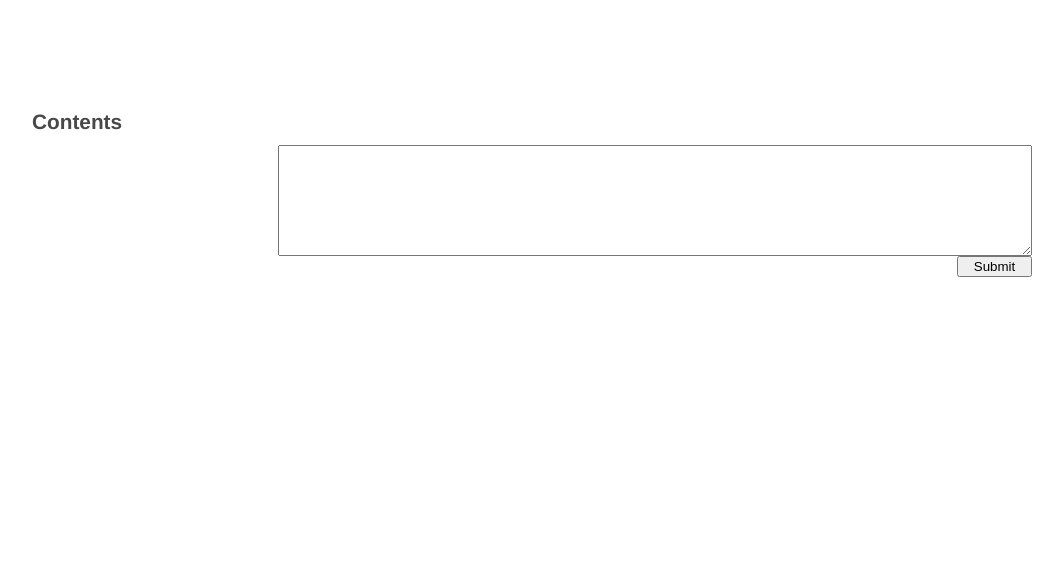
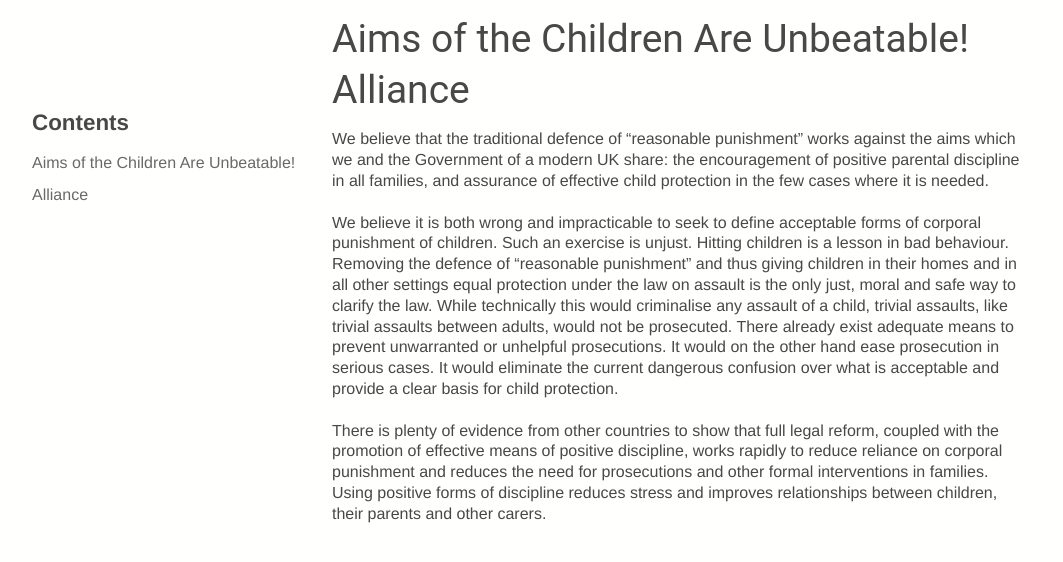
Before and after one commit to finnhodgkin/pretty-text-and-contents-template, a plain HTML site: page index.html in a window 1280 px wide. Shown: the whole page, without its empty margins (108-1171 px from the left). Drawn offline with nearby package versions, Linux system fonts and the light colour scheme; a web font is replaced by a local one.

Commit message:
initial changes to homepage

```diff
--- a/index.html
+++ b/index.html
@@ -1,44 +1,38 @@
 <!doctype html>
-
 <html lang="en">
 <head>
   <meta charset="utf-8">
+  <title>The Children Are Unbeatable Alliance | About Us</title>
 
-  <title>Finn Hodgkin</title>
-  <meta name="description" content="Finn Hodgkin">
+  <meta name="description" content="The Children Are Unbeatable! Alliance campaigns in the UK for the abolition of all forms of physical punishment and for the promotion of positive discipline.">
   <meta name="author" content="Finn Hodgkin">
 
-
   <link rel="stylesheet" href="style.css">
-
-  <script src="https://ajax.googleapis.com/ajax/libs/jquery/3.1.1/jquery.min.js">
-  </script>
-
+  <link href="https://fonts.googleapis.com/css?family=Patua+One" rel="stylesheet">
   <!--[if lt IE 9]>
     <script src="https://cdnjs.cloudflare.com/ajax/libs/html5shiv/3.7.3/html5shiv.js"></script>
   <![endif]-->
-
 </head>
 <body>
-
-  <div id="wrap">
-    <div id="side">
+  <section>
+    <aside>
       <!--scripted contents go here-->
       <div id="tableOfContents">
           <h3>Contents</h3>
       </div>
-    </div>
-    <div id="content">
+    </aside>
+    <article>
+      <header>
+        <h1>Aims of the Children Are Unbeatable! Alliance</h1>
+        <p>We believe that the traditional defence of “reasonable punishment” works against the aims which we and the Government of a modern UK share: the encouragement of positive parental discipline in all families, and assurance of effective child protection in the few cases where it is needed.</p>
+      </header>
+      <section>
+        <p>We believe it is both wrong and impracticable to seek to define acceptable forms of corporal punishment of children. Such an exercise is unjust. Hitting children is a lesson in bad behaviour. Removing the defence of “reasonable punishment” and thus giving children in their homes and in all other settings equal protection under the law on assault is the only just, moral and safe way to clarify the law. While technically this would criminalise any assault of a child, trivial assaults, like trivial assaults between adults, would not be prosecuted. There already exist adequate means to prevent unwarranted or unhelpful prosecutions. It would on the other hand ease prosecution in serious cases. It would eliminate the current dangerous confusion over what is acceptable and provide a clear basis for child protection.</p>
 
-
-    </div>
-    <form method="post">
-        <textarea rows="7" class="text"></textarea>
-        <input type="button" value="Submit" id="button"/>
-    </form>
-  </div>
-
-
+        <p>There is plenty of evidence from other countries to show that full legal reform, coupled with the promotion of effective means of positive discipline, works rapidly to reduce reliance on corporal punishment and reduces the need for prosecutions and other formal interventions in families. Using positive forms of discipline reduces stress and improves relationships between children, their parents and other carers.</p>
+      </section>
+    </article>
+  </section>
   <script src="script.js"></script>
 </body>
 </html>
--- a/script.js
+++ b/script.js
@@ -1,18 +1,27 @@
+document.addEventListener("DOMContentLoaded", function () {
+  buildContents("tableOfContents");
+});
+
 function applyAnchor(tag) {
     tag = document.getElementsByTagName(tag);
-    let anchorName = "", tHTML = "";
-    for(let i = 0; i < tag.length; i++){
-      if(!tag[i].innerHTML.includes('class="anchor"')){
-        anchorName = tag[i].innerHTML.replace(/ /g, "-");
-        tag[i].innerHTML = "<div id='" + anchorName + "' class='anchor'></div>\n" + tag[i].innerHTML;
-      }
+    var anchorName = "", tHTML = "";
+    for(var i = 0; i < tag.length; i++){
+      anchorName = tag[i].innerHTML.replace(/ /g, "-");
+      tag[i].innerHTML = "<div id='" + anchorName + "' class='anchor'></div>\n" + tag[i].innerHTML;
     }
 }
 
+function buildContents(element) {
+    applyAnchor("h1");
+    applyAnchor("h2");
+
+    document.getElementById(element).innerHTML = document.getElementById(element).innerHTML + buildList(document.getElementsByClassName('anchor'));
+}
+
 function buildList(list){
-  let prev = null, ulP = "<ul>\n", ulA = "</ul>\n", liP = "<li>", liA = "</li>\n",
+  var prev = null, ulP = "<ul>\n", ulA = "</ul>\n", liP = "<li>", liA = "</li>\n",
       one = "  ", two = "    ", a = null, contents = [];
-  for(let i = 0; i < list.length; i++){
+  for(i = 0; i < list.length; i++){
     a = "<a href='#" + list[i].id + "'>" + list[i].id.replace(/-/g, " ") + "</a>"; //Define link
     if(!i){//IF FIRST ELEMENT
       a = "<a href='#'>" + list[i].id.replace(/-/g, " ") + "</a>";
@@ -58,38 +67,9 @@
     }
   }
 
-  if(prev = "h2"){ //Add closing tags
-    contents.push([one,ulA,ulA].join(""))
-  }else{ contents.push([ulA].join("")) }
+  if (prev === "h2") { //Add closing tags
+    contents.push([one,ulA,ulA].join(""));
+  }else{ contents.push([ulA].join("")); }
 
   return contents.join("");
 }
-
-function buildContents(element) {
-    applyAnchor("h1");
-    applyAnchor("h2");
-
-    document.getElementById(element).innerHTML = "<h3>Contents</h3>\n" + buildList(document.getElementsByClassName('anchor'));
-}
-
-function formatter (text) {
-    let txt = text.split("\n");
-    txt = txt.map(e => {
-      if(e[0] === "#" && e[1] === "#") return `<h2>${e.substr(2)}</h2>`
-      else if(e[0] === "#") return `<h1>${e.substr(1)}</h1>`
-      else return `<p>${e}</p>`
-    });
-    return txt.join('\n')
-}
-
-document.getElementById('button').addEventListener('click', e => {
-  const textEl = document.querySelector('.text');
-  document.getElementById('content').innerHTML += formatter(textEl.value);
-  textEl.value = "";
-  buildContents('tableOfContents')
-});
-
-
-document.addEventListener('DOMContentLoaded', () => {
-  buildContents('tableOfContents');
-});
--- a/style.css
+++ b/style.css
@@ -25,30 +25,33 @@
 }
 
 body{
-  font-family: "Helvetica", Sans-Serif;
+  font-family: "Helvetica Neue", Helvetica,Roboto,Arial,sans-serif;
   color: rgb(72, 72, 72);
+  background-color: #fffffe;
 }
 
 h1{
-  font-size: 260%;
-  font-weight: 700;
+  font-family: 'Patua One', Roboto, sans-serif;
+  font-size: 39px;
+  font-weight: 400;
   margin-bottom: 14px;
   margin-top: 14px;
   text-rendering: optimizeLegibility;
 }
 h2{
-  font-size: 200%;
+  font-size: 160%;
   font-weight: 700;
   margin-bottom: 14px;
   margin-top: 28px;
   text-rendering: optimizeLegibility;
 }
 h3{
-  font-size: 130%;
+  font-size: 140%;
   font-weight: 600;
   margin-top: 108px;
   margin-bottom: 10px;
 }
+
 p{
   margin-bottom: 20.8px;
 }
@@ -80,34 +83,28 @@
   color: rgb(177,85,85);
 }
 
-#wrap{
+section{
   width: 100%;
   max-width: 1000px;
   margin: 0 auto;
 }
-#content, .text{
-  width: calc(97.5% - 250px);
+article {
+  width: 70%;
   float: right;
-  padding-right: 2.5%;
 }
-#side{
-  width: 250px;
+aside{
+  width: 30%;
   float: left;
 }
 #tableOfContents{
   width: 100%;
 }
-#button{
-  width: 75px;
-  float: right;
-  clear: both;
-}
 @media only screen and (max-width: 600px) {
-    #content{
+    article{
       width: 100%;
       padding: 0;
     }
-    #side{
+    aside{
       width: 100%;
       height: auto;
     }
```
